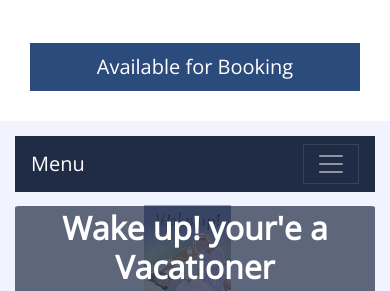
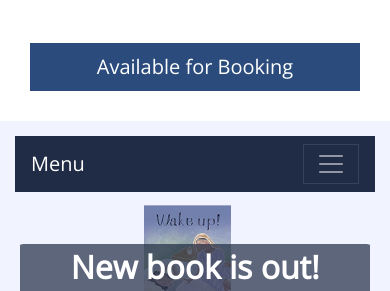
Before and after one commit to ksmasemula/adelinadt, a plain HTML site: page index.html in a window 390 px wide. Shown: the part 582-873 px from the top of the page. Drawn offline with nearby package versions, Linux system fonts and the light colour scheme.

```diff
--- a/index.html
+++ b/index.html
@@ -92,7 +92,7 @@
                                     background-color: rgba(32, 44, 69, 0.7);
                                     padding: 1%;
                                     border-radius: 1%;">
-                                        <h2 class="mb-3 text-white font-weight-bold">Wake up! your'e a Vacationer</h2>
+                                        <h2 class="mb-3 text-white font-weight-bold">New book is out!</h2>
                                         <div class="d-flex text-white justify-content-center">
                                             <small class="mr-2"><i class="fa fa-calendar-alt"></i> 07-12-2021</small>
                                             <small class="mr-2"><i class="fas fa-book"></i>&nbsp;ASIN: B09N9MF99R</small>
```
